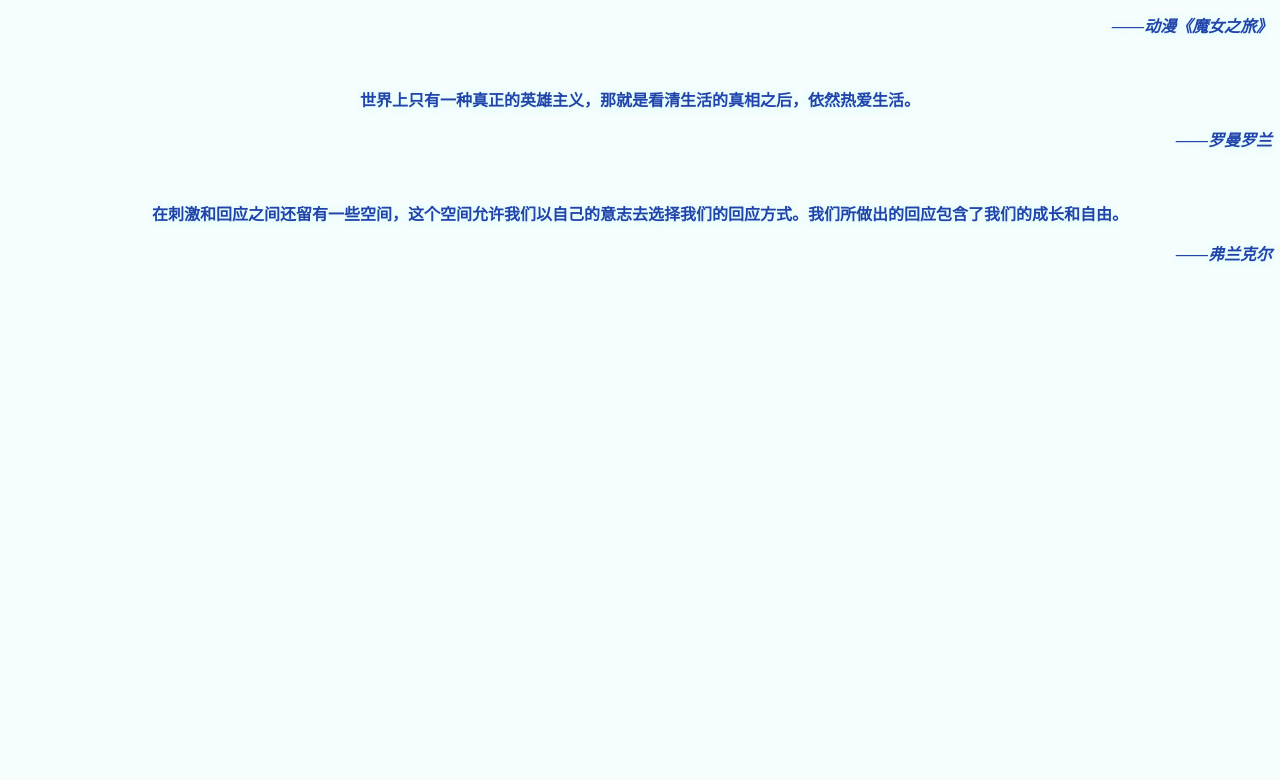
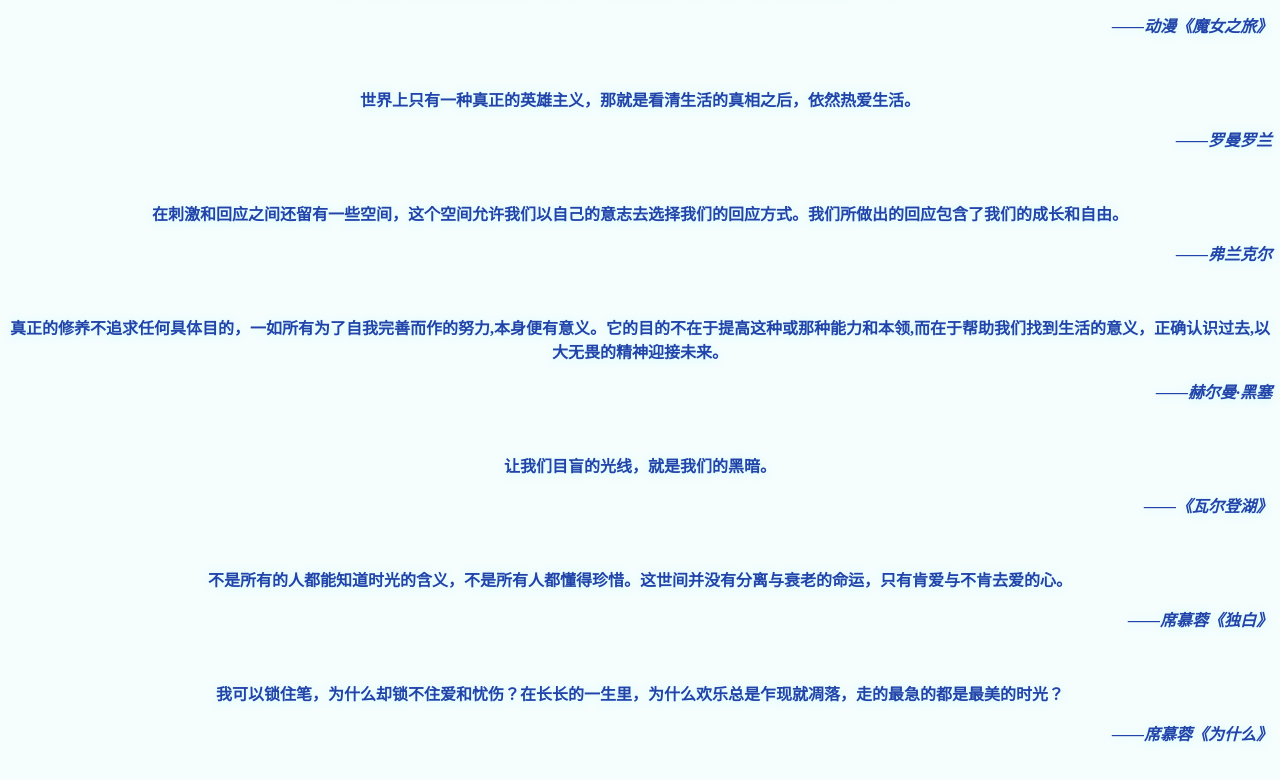
Before and after one commit to trailblazer12/Blog, a plain HTML site: page 至理箴言.html in a window 1280 px wide. Shown: the part 116-896 px from the top of the page. Before the commit the page ends 800 px from the top, so only its background shows below. Drawn offline with Linux system fonts and the light colour scheme.

Commit message:
Update 至理箴言.html

```diff
--- a/至理箴言.html
+++ b/至理箴言.html
@@ -42,7 +42,7 @@
     <body>
 		<center><b>
         <h1 style="text-align: center;">至理箴言</h1>
-        <p>当人们真心真意想要达成某个目标时，他注定是孑然一身，必须独自去面对一切才行。</p>
+         <p>当人们真心真意想要达成某个目标时，他注定是孑然一身，必须独自去面对一切才行。</p>
         <p style="text-align: right;"><i>——动漫《魔女之旅》</i></p>
     </br>
         <p>世界上只有一种真正的英雄主义，那就是看清生活的真相之后，依然热爱生活。</p>
@@ -50,6 +50,18 @@
     </br>
         <p>在刺激和回应之间还留有一些空间，这个空间允许我们以自己的意志去选择我们的回应方式。我们所做出的回应包含了我们的成长和自由。</p>
         <p style="text-align: right;"><i>——弗兰克尔</i></p>
+    </br>
+        <p>真正的修养不追求任何具体目的，一如所有为了自我完善而作的努力,本身便有意义。它的目的不在于提高这种或那种能力和本领,而在于帮助我们找到生活的意义，正确认识过去,以大无畏的精神迎接未来。</p>
+        <p style="text-align: right;"><i>——赫尔曼·黑塞</i></p>
+    </br>
+        <p>让我们目盲的光线，就是我们的黑暗。</p>
+        <p style="text-align: right;"><i>——《瓦尔登湖》</i></p>
+    </br>
+        <p>不是所有的人都能知道时光的含义，不是所有人都懂得珍惜。这世间并没有分离与衰老的命运，只有肯爱与不肯去爱的心。</p>
+        <p style="text-align: right;"><i>——席慕蓉《独白》</i></p>
+    </br>
+        <p>我可以锁住笔，为什么却锁不住爱和忧伤？在长长的一生里，为什么欢乐总是乍现就凋落，走的最急的都是最美的时光？</p>
+        <p style="text-align: right;"><i>——席慕蓉《为什么》</i></p>
     </br>
 		</b></center>
 	<script src="js/anime.min.js"></script>
```
